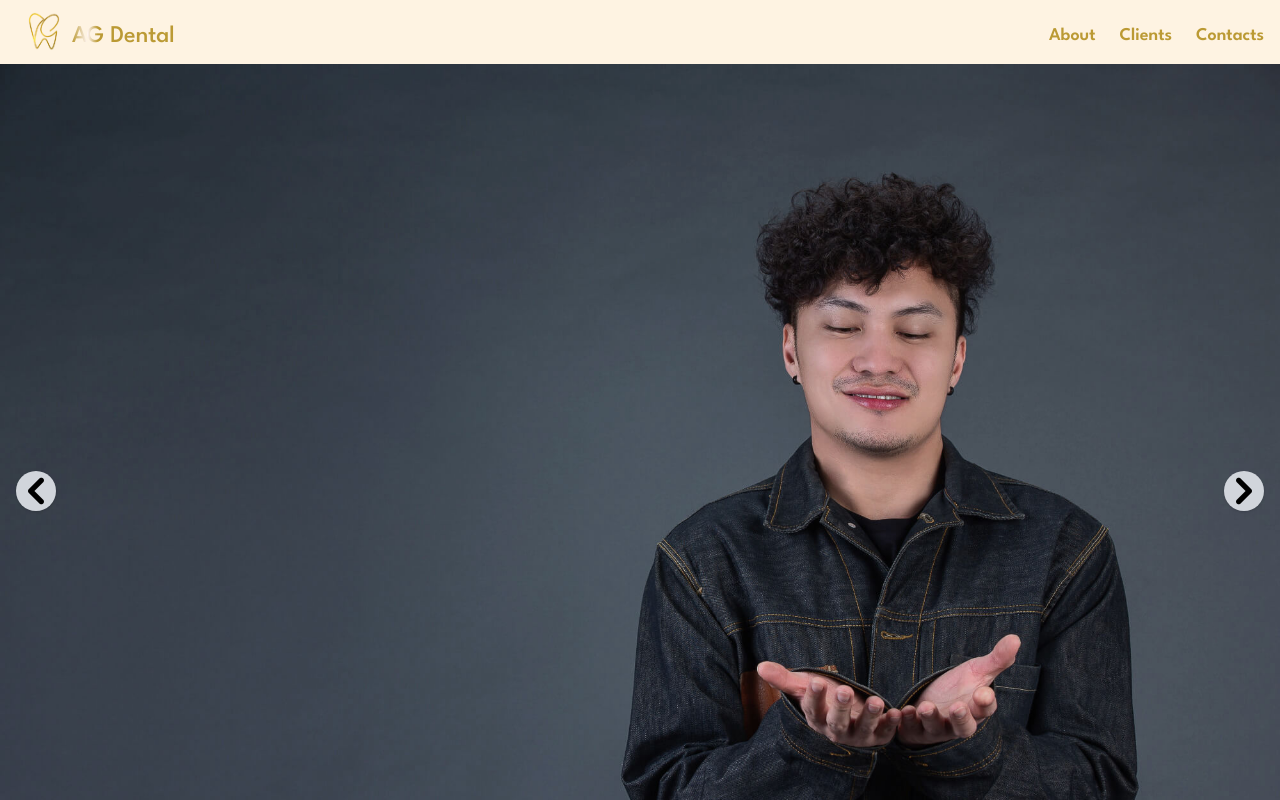
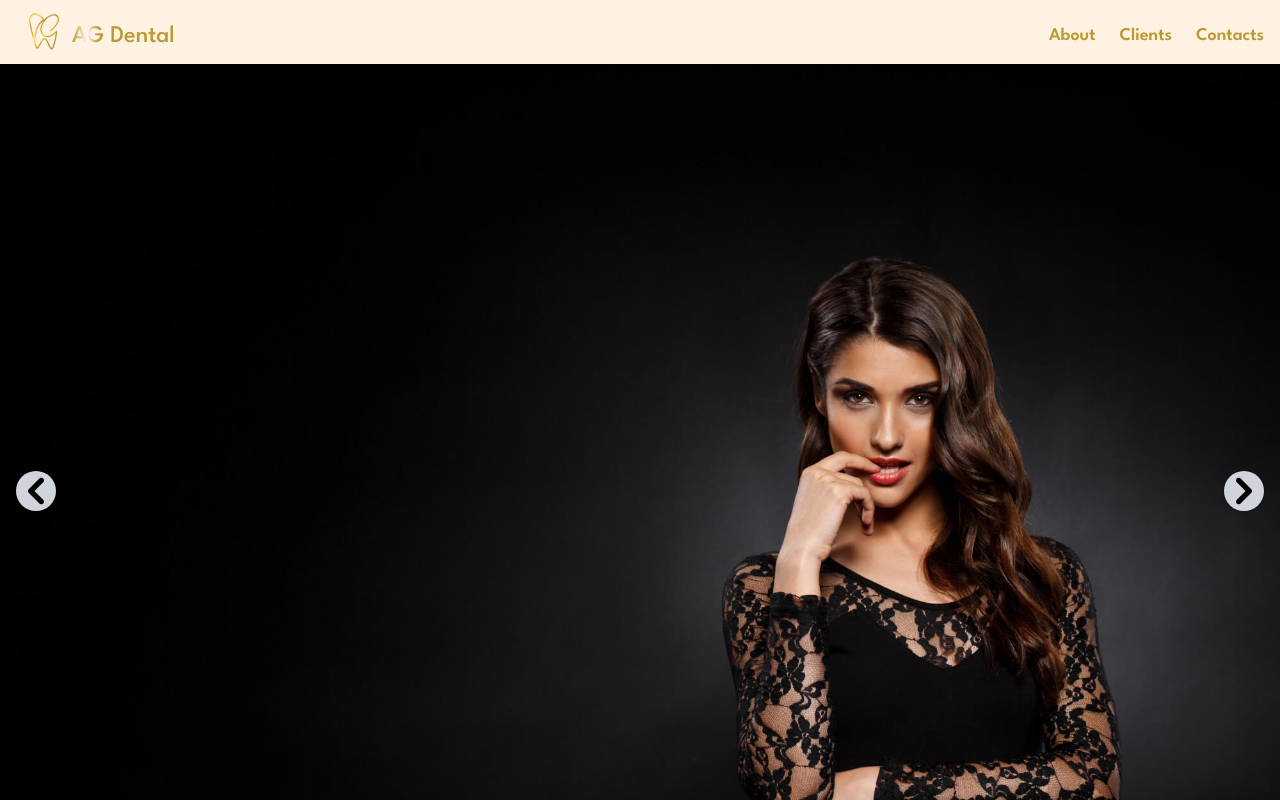
Before and after one commit to AXODUS21/AG-Dental, a Next.js app: page / in a window 1280 px wide. Shown: the top 800 px of the page. Built offline with nearby package versions, Linux system fonts and the light colour scheme.

Commit message:
adding facebook messaging

```diff
--- a/app/layout.jsx
+++ b/app/layout.jsx
@@ -1,3 +1,4 @@
+import Message from "@components/Message";
 import Nav from "@components/Nav";
 import "@styles/globals.css"
 
@@ -13,6 +14,7 @@ const RootLayout = ({children}) => {
             <main className="website">
                 <Nav/>
                 {children}
+                <Message/>
             </main>
         </body>
     </html>
--- a/app/page.jsx
+++ b/app/page.jsx
@@ -4,23 +4,22 @@ import React from 'react'
 
 const Home = () => {
   const slides = [
-    "/assets/client/img-3.jpg",
-    "/assets/client/img-2.jpg",
-    "/assets/client/img-1.jpg",
-    "/assets/client/img-4.jpg",
-    "/assets/client/img-5.jpg",
-  ]
+     "/assets/client/img-1.jpg",
+     "/assets/client/img-2.jpg",
+     "/assets/client/img-3.jpg",
+     "/assets/client/img-4.jpg",
+     "/assets/client/img-5.jpg",
+  ];
 
   return (
     <div>
       <div className="w-full">
-        <Carousel autoSlide={true}>
-          {slides.map((slide) => (
-            <img key={slide} src={slide} alt="slide" />
+        <Carousel autoSlide={false}>
+          {slides.map((slide, i) => (
+            <img key={slide} src={slide}></img>
           ))}
         </Carousel>
       </div>
-
       <Footer/>
     </div>
   );
--- /dev/null
+++ b/components/Message.jsx
@@ -0,0 +1,13 @@
+"use client"
+import React from 'react'
+import { FacebookProvider, CustomChat } from "react-facebook";
+
+const Message = () => {
+  return (
+    <FacebookProvider appId="8980832078671433" chatSupport>
+      <CustomChat pageId="104400789375875" minimized={"true"} />
+    </FacebookProvider>
+  );
+}
+
+export default Message
--- a/package.json
+++ b/package.json
@@ -9,9 +9,10 @@
     "lint": "next lint"
   },
   "dependencies": {
+    "next": "15.1.0",
     "react": "^19.0.0",
     "react-dom": "^19.0.0",
-    "next": "15.1.0"
+    "react-facebook": "^9.0.12"
   },
   "devDependencies": {
     "postcss": "^8",
--- a/styles/globals.css
+++ b/styles/globals.css
@@ -6,6 +6,7 @@
 body{
   background-color: #ffffff;
 }
+
 .text_primary {
   @apply text-primary font-spartan
 }
```
Also changed, not shown: 1 other file (tests, documents, lock files or other folders).
